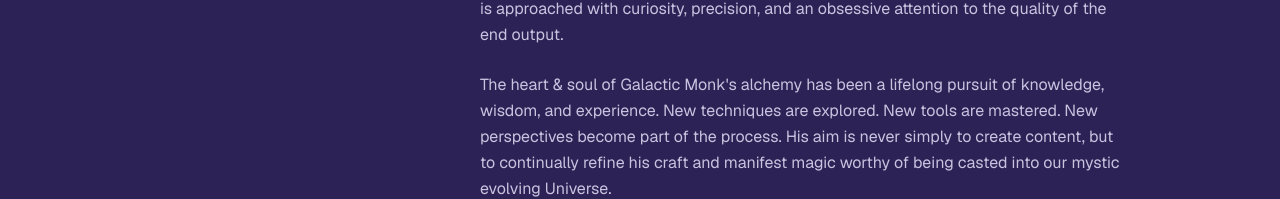
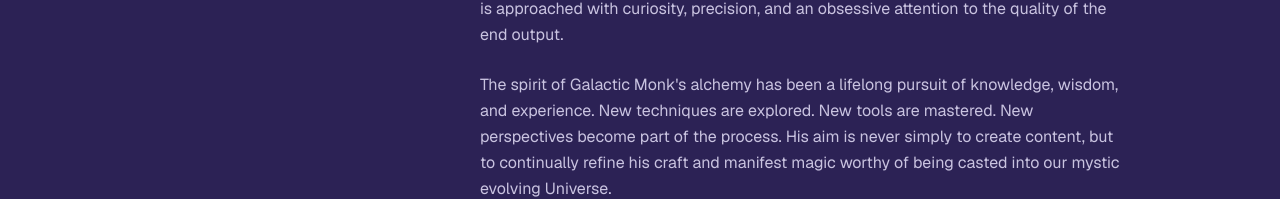
Before and after one commit to TheGalacticMonk/galacticmonk, a Next.js app: page /about in a window 1280 px wide. Shown: the part 603-802 px from the top of the page. Built offline with nearby package versions, Linux system fonts and the light colour scheme.

Commit message:
Update website

```diff
--- a/src/app/about/page.tsx
+++ b/src/app/about/page.tsx
@@ -59,7 +59,7 @@
               end output.
             </p>
             <p>
-              The heart &amp; soul of Galactic Monk's alchemy has been a lifelong pursuit of knowledge,
+              The spirit of Galactic Monk's alchemy has been a lifelong pursuit of knowledge,
               wisdom, and experience. New techniques are explored. New
               tools are mastered. New perspectives become part of the
               process. His aim is never simply to create content, but to
```
